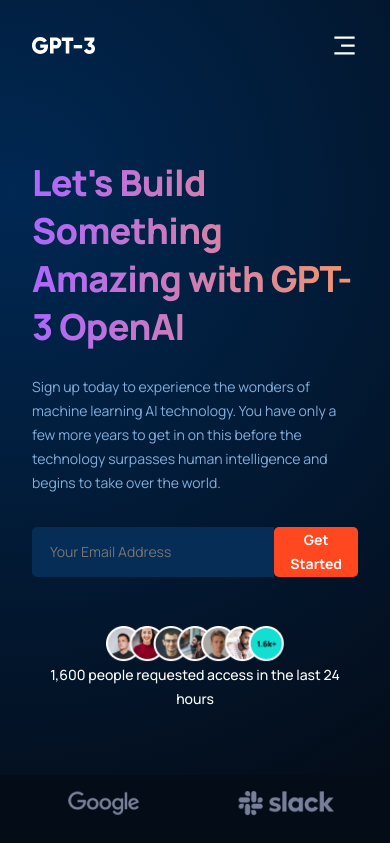
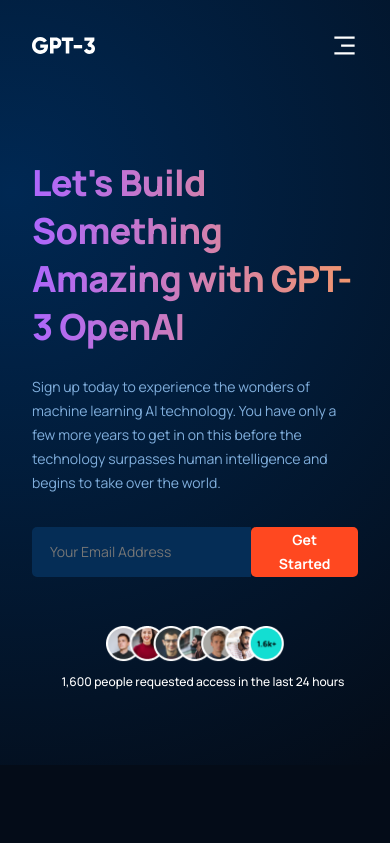
Before and after one commit to naomiearledev/naomiearledev.github.io, a React (Create React App) app: page / in a window 390 px wide. Shown: the top 843 px of the page. Built offline with nearby package versions, Linux system fonts and the light colour scheme.

Commit message:
Mobile first header

```diff
--- a/src/components/brand/brand.css
+++ b/src/components/brand/brand.css
@@ -3,6 +3,7 @@
   flex-wrap: wrap;
   justify-content: center;
   align-items: center;
+  padding: 4rem 6rem;
 }
 
 .gpt3__brand div {
--- a/src/containers/header/header.css
+++ b/src/containers/header/header.css
@@ -1,5 +1,6 @@
 .gpt3__header {
   display: flex;
+  flex-direction: column;
 }
 
 .gpt3__header-content {
@@ -8,21 +9,20 @@
   justify-content: center;
   align-items: flex-start;
   flex-direction: column;
-  margin-right: 5rem;
 }
 
 .gpt3__header-content h1 {
   font-family: var(--font-family);
   font-weight: 800;
-  font-size: 62px;
-  line-height: 75px;
+  font-size: 2.25rem;
+  line-height: 3rem;
   letter-spacing: -0.04rem;
 }
 
 .gpt3__header-content p {
   font-family: var(--font-family);
-  font-size: 20px;
-  line-height: 27px;
+  font-size: 14px;
+  line-height: 24px;
   color: var(--color-text);
   margin-top: 1.5rem;
 }
@@ -37,8 +37,8 @@
   width: 100%;
   min-height: 50px;
   font-family: var(--font-family);
-  font-size: 20px;
-  line-height: 27px;
+  font-size: 14px;
+    line-height: 24px;
   background: #052d56;
   border: 2px solid #052d56;
   padding: 0 1rem;
@@ -49,13 +49,12 @@
 }
 
 .gpt3__header-content__input button {
-  flex: 0.6;
-  width: 100%;
+  width: 150px;
   min-height: 50px;
   font-family: var(--font-family);
   font-weight: bold;
-  font-size: 20px;
-  line-height: 27px;
+  font-size: 14px;
+  line-height: 24px;
   background: #ff4820;
   color: #fff;
   cursor: pointer;
@@ -67,6 +66,8 @@
 
 .gpt3__header-content__people {
   display: flex;
+  flex-direction: column;
+  width: 100%;
   justify-content: flex-start;
   align-items: center;
   margin-top: 2rem;
@@ -88,7 +89,7 @@
 
 .gpt3__header-image {
   width: 40%;
-  display: flex;
+  display: none;
   justify-content: center;
   align-items: center;
 }
@@ -97,21 +98,7 @@
   width: 100%;
 }
 
-@media (max-width: 1100px) {
-  .gpt3__header {
-    flex-direction: column;
-  }
-
-  .gpt3__header-content {
-    margin-right: 0;
-  }
-
-  .gpt3__header-image {
-    display: none;
-  }
-}
-
-@media (max-width: 700px) {
+@media (min-width: 550px) {
   .gpt3__header h1 {
     font-size: 3rem;
     line-height: 60px;
@@ -120,11 +107,6 @@
   .gpt3__header p {
     font-size: 1rem;
     line-height: 24px;
-  }
-
-  .gpt3__header-content__people {
-    flex-direction: column;
-    width: 100%;
   }
 
   .gpt3__header-content__people p {
@@ -138,20 +120,36 @@
   }
 }
 
-@media (max-width: 550px) {
+@media (min-width: 700px) {
   .gpt3__header h1 {
-    font-size: 2.25rem;
-    line-height: 3rem;
+    font-size: 3.875rem;
+    line-height: 4.6875rem;
   }
 
   .gpt3__header p {
-    font-size: 14px;
-    line-height: 24px;
+    font-size: 1.25rem;
+    line-height: 1.6875rem;
+  }
+}
+
+@media (min-width: 1100px) {
+  .gpt3__header {
+    flex-direction: row;
   }
 
-  .gpt3__header-content__input input,
-  .gpt3__header-content__input button {
-    font-size: 14px;
-    line-height: 24px;
+  .gpt3__header-content {
+    margin-right: 5rem;
+  }
+
+  .gpt3__header-image {
+    display: flex;
+  }
+
+  .gpt3__header-content__people {
+    flex-direction: row;
+  }
+
+  .gpt3__header-content__people p {
+    margin-left: 1rem;
   }
 }
```
